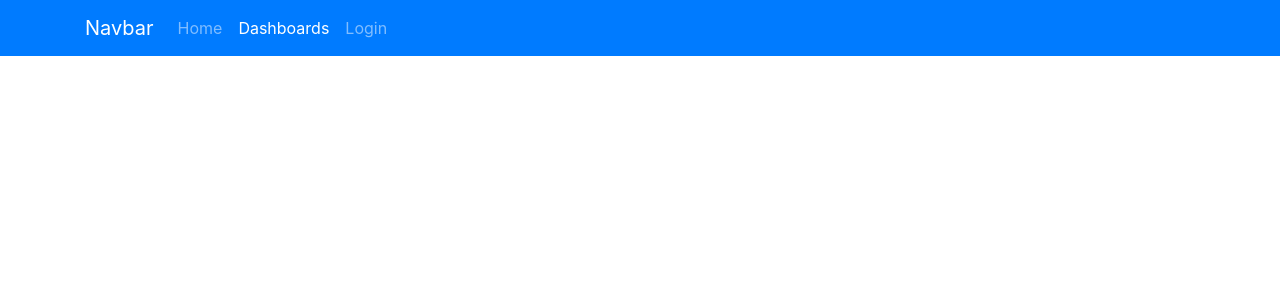
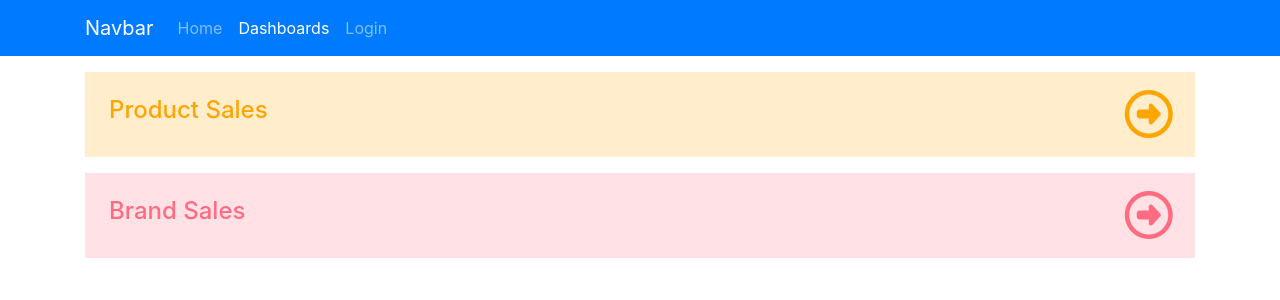
Before and after one commit to lokesh-kadiyala98/med-frontend, a React (Create React App) app: page /dashboards/salesForecast in a window 1280 px wide. Shown: the top 300 px of the page. Built offline with nearby package versions, Linux system fonts and the light colour scheme; the HTML template or start-up script is replaced by a standard one.

Commit message:
Added Feature: Links products&brands

```diff
--- a/src/components/dashboards/sales/forecastGraphs.jsx
+++ b/src/components/dashboards/sales/forecastGraphs.jsx
@@ -143,14 +143,12 @@ class ForecastGraphs extends Component {
                 }
             ]
         };
+
+        if (this.props.url === '/pharma/get_medicine_timeseries_data') {
             const doughnutData = {
-            labels: [
-                'Dec - Feb',
-                'Mar - May',
-                'Jun - Sep',
-                'Oct - Nov'
-            ],
-            datasets: [{
+                labels: ['Dec - Feb', 'Mar - May', 'Jun - Sep', 'Oct - Nov'],
+                datasets: [
+                    {
                         data: [predSales[11] + predSales[0] + predSales[1], predSales[2] + predSales[3] + predSales[4], predSales[5] + predSales[6] + predSales[6], predSales[8] + predSales[9] + predSales[10]],
                         backgroundColor: [
                             'rgba(112, 161, 255, 0.6)',
@@ -164,9 +162,9 @@ class ForecastGraphs extends Component {
                             'rgba(255, 165, 2, 1.0)',
                             'rgba(46, 213, 115, 1.0)'
                         ]
-            }]
+                    }
+                ]
             };
-
             insightBoards.push(<div className="jumbotron jumbotron-fluid mt-2" style={{backgroundColor: color.faded, color: color.unfaded}}>
                 <div className="container">
                     <h1 className="display-4">{medicineName}</h1>
@@ -177,6 +175,37 @@ class ForecastGraphs extends Component {
                     <Doughnut data={doughnutData} />
                 </div>
             </div>)
+        } else {
+            const doughnutData = {
+                labels: ['Q1', 'Q2', 'Q3', 'Q4'],
+                datasets: [
+                    {
+                        data: [predSales[0] + predSales[1] + predSales[2], predSales[3] + predSales[4] + predSales[5], predSales[6] + predSales[7] + predSales[8], predSales[9] + predSales[10] + predSales[11]],
+                        backgroundColor: [
+                            'rgba(112, 161, 255, 0.6)',
+                            'rgba(255, 99, 72, 0.6)',
+                            'rgba(255, 165, 2, 0.6)',
+                            'rgba(46, 213, 115, 0.6)'
+                        ],
+                        hoverBackgroundColor: [
+                            'rgba(112, 161, 255, 1.0)',
+                            'rgba(255, 99, 72, 1.0)',
+                            'rgba(255, 165, 2, 1.0)',
+                            'rgba(46, 213, 115, 1.0)'
+                        ]
+                    }
+                ]
+            };
+            insightBoards.push(<div className="jumbotron jumbotron-fluid mt-2" style={{backgroundColor: color.faded, color: color.unfaded}}>
+                <div className="container">
+                    <h1 className="display-4">{medicineName}</h1>
+                    <p className="lead">Next Fiscal Year Profit: <b>{nextFiscalYearProfit + '% '}</b>{ nextFiscalYearProfit > 0 ? <i className="fas fa-arrow-up"></i> : <i className="fas fa-arrow-down"></i>}</p>
+                    <Line data={data} options={{scales:{yAxes:[{display:true,ticks:{beginAtZero:true}}]}}}/>
+                    <br />
+                    <Doughnut data={doughnutData} />
+                </div>
+            </div>)
+        }
 
         this.setState({ insightBoards })
     }
--- a/src/components/dashboards/sales/salesForecasting.jsx
+++ b/src/components/dashboards/sales/salesForecasting.jsx
@@ -1,4 +1,5 @@
 import React, { Component } from 'react';
+import { Link } from 'react-router-dom'
 
 class SalesForecast extends Component {
     state = {
@@ -17,6 +18,19 @@ class SalesForecast extends Component {
     render() {
         return (
             <React.Fragment>
+                <Link to="/dashboards/salesForecast/products" style={{ textDecoration: 'none' }}>
+                    <div className='p-4 mb-3 forecast-options' style={{backgroundColor: 'rgba(255, 165, 2, 0.2)', color: 'rgba(255, 165, 2, 1.0)'}}>
+                        <h4>Product Sales</h4>
+                        <i className="far fa-arrow-alt-circle-right"></i>
+                    </div>
+                </Link>
+
+                <Link to="/dashboards/salesForecast/brands" style={{ textDecoration: 'none' }}>
+                    <div className='p-4 mb-3 forecast-options' style={{backgroundColor: 'rgba(255, 107, 129, 0.2)', color: 'rgba(255, 107, 129, 1.0)'}}>
+                        <h4>Brand Sales</h4>
+                        <i className="far fa-arrow-alt-circle-right"></i>
+                    </div>
+                </Link>
             </React.Fragment>
         );
     }
--- a/src/components/resources/css/style.css
+++ b/src/components/resources/css/style.css
@@ -1,6 +1,14 @@
 * {
     margin: 0;
     padding: 0;
+}
+
+a {
+    color: inherit;
+}
+
+a:hover {
+    text-decoration: none;
 }
 
 ul {
@@ -296,11 +304,30 @@ label img {
 .btn--action span {
     display: inline-block;
     position: relative;
-    left: 5px;
+    left: 10px;
     transition: all .5s ease;
 }
 
 .btn--action:hover span {
-    padding-left: 0.5rem;
+    padding-right: 0.5rem;
     transform: scale(1.1);
 }
+
+.forecast-options {
+    position: relative;
+    cursor: pointer;
+}
+
+.forecast-options i {
+    position: absolute;
+    font-size: 3rem;
+    top: 50%;
+    -ms-transform: translateY(-50%);
+    transform: translateY(-50%);
+    right: 2%;
+    transition: all .5s ease;
+}
+
+.forecast-options:hover i {
+    right: 1%;
+}
```
Lines whose indentation alone changed are shown as unchanged.
